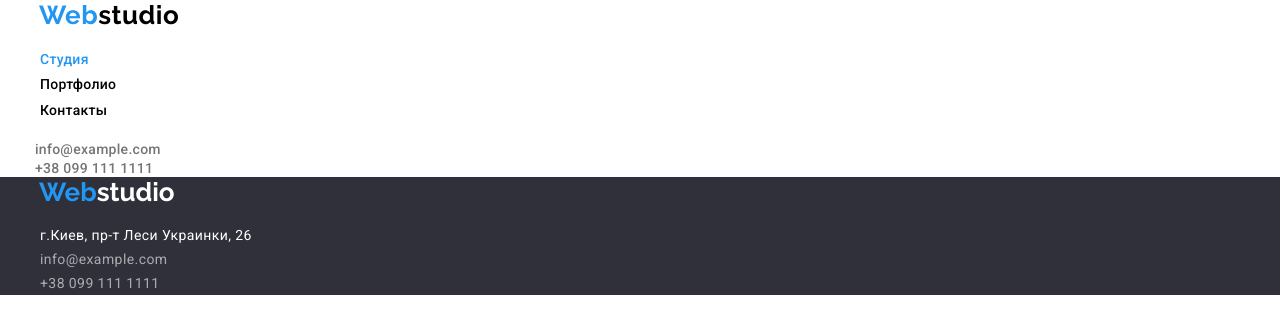
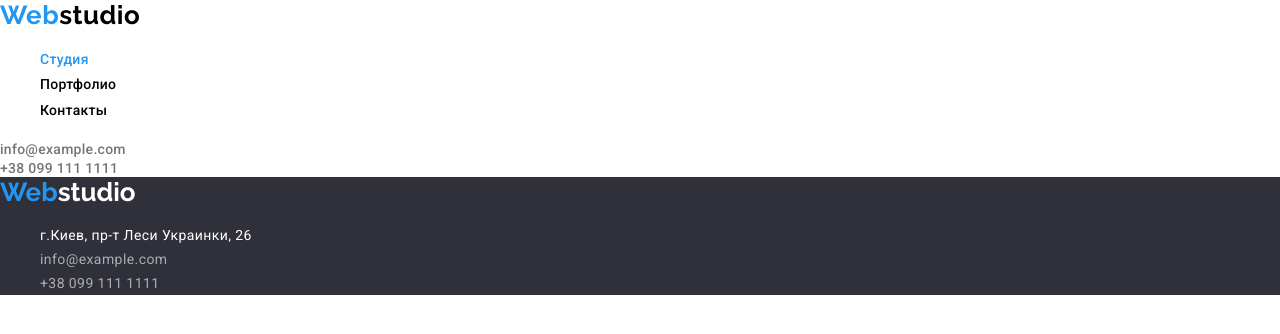
Before and after one commit to Olek9508/goit-markup-hw-02, a plain HTML site: page studio.html in a window 1280 px wide. Drawn offline with Linux system fonts and the light colour scheme.

Commit message:
index.html

```diff
--- a/css/styles.css
+++ b/css/styles.css
@@ -38,7 +38,6 @@ ul {
   font-weight: 700;
   font-size: 26px;
   line-height: 1.2;
-  padding-inline-start: 1.5em;
   letter-spacing: 0.02em;
 }
 
@@ -72,7 +71,6 @@ ul {
 .mail,
 .phone {
   text-decoration: none;
-  padding-inline-start: 2.5em;
   letter-spacing: 0.02em;
   color: var(--secondary-text-color);
   font-weight: 500;
@@ -184,7 +182,6 @@ ul {
   font-weight: 700;
   font-size: 26px;
   line-height: 1.2;
-  padding-inline-start: 1.5em;
 }
 
 .footer-logo {
@@ -200,7 +197,6 @@ ul {
   font-style: normal;
   font-weight: 400;
   letter-spacing: 0.03em;
-  padding-inline-start: 2.5em;
 }
 
 .footer-map {
```
